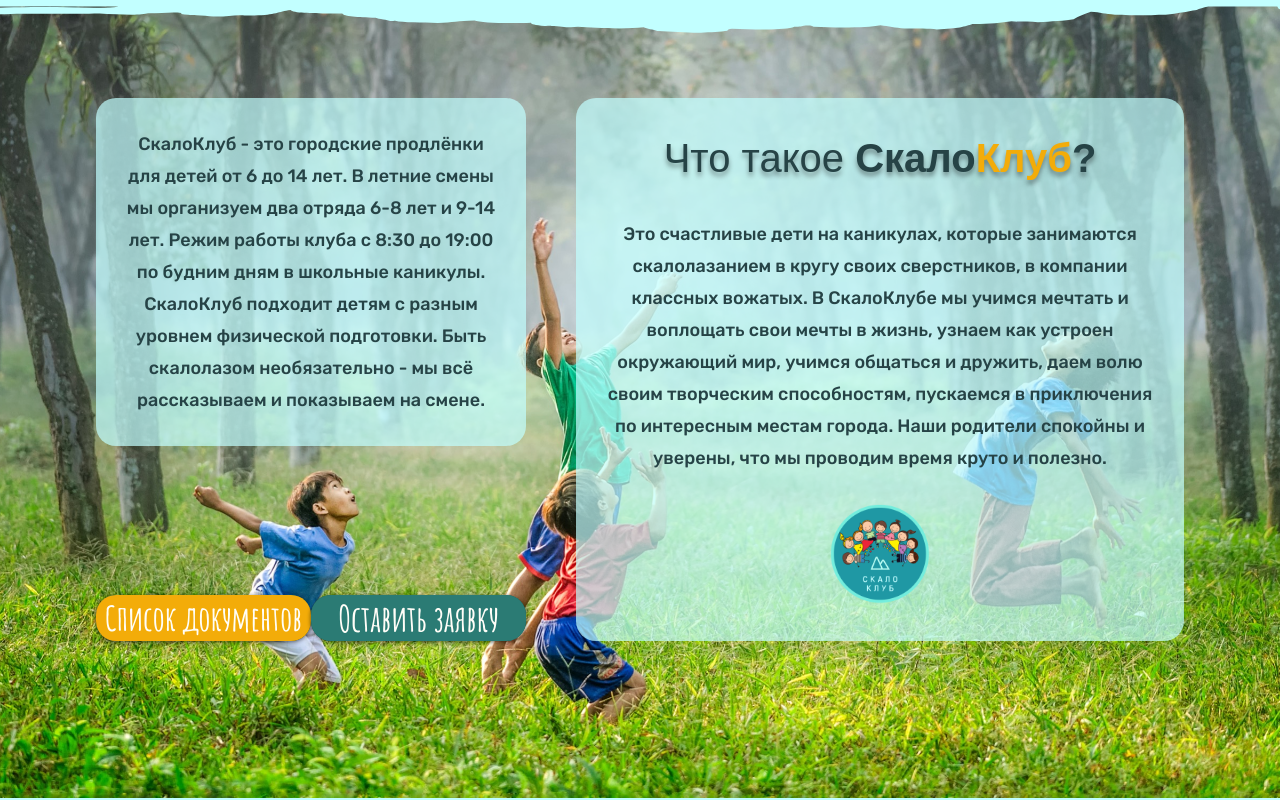
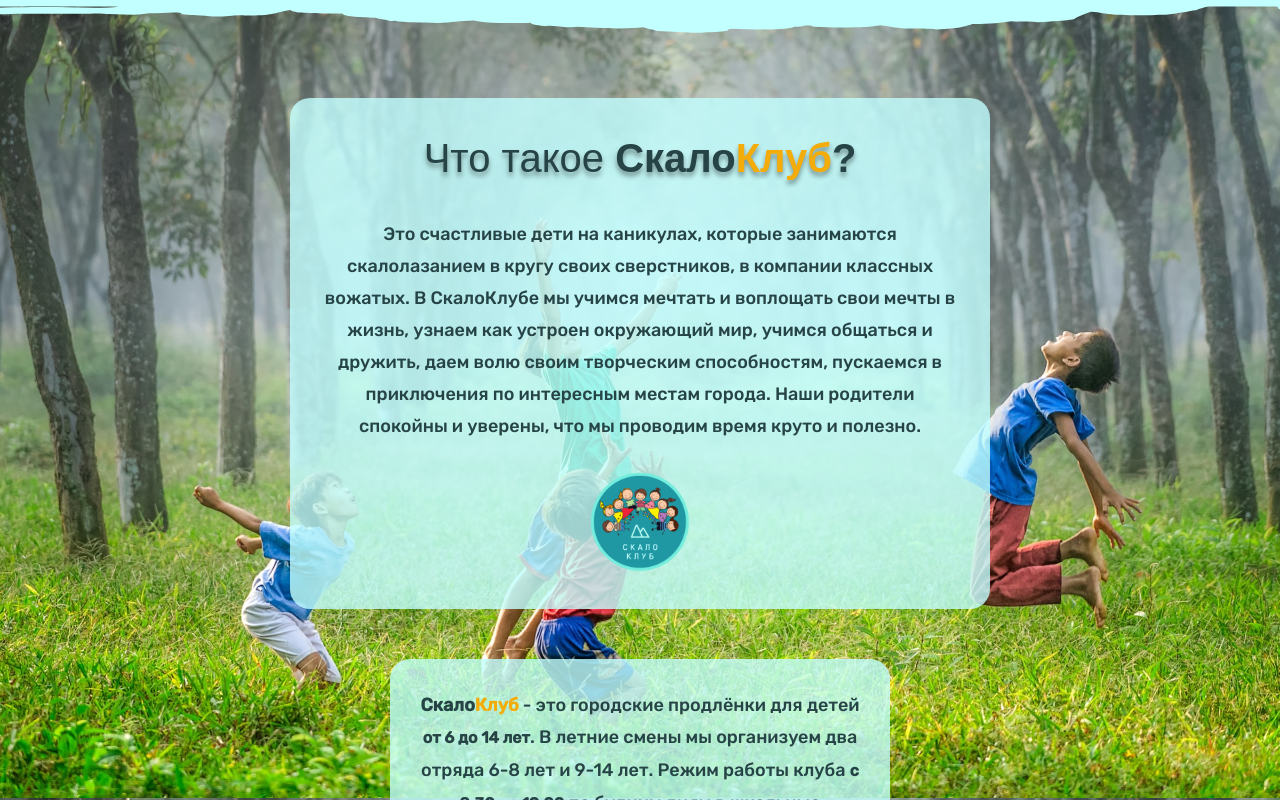
Before and after one commit to ev-climb/skalolager-vue, a Vue app: page / in a window 1280 px wide. Shown: the part 1700-2500 px from the top of the page. Built offline with nearby package versions, Linux system fonts and the light colour scheme.

Commit message:
Мобильная верстка about

```diff
--- a/src/assets/scss/_variables.scss
+++ b/src/assets/scss/_variables.scss
@@ -1 +1,2 @@
-$white-color: #FFFEF8;
+$white-color: #fffef8;
+$orange-color: #f3ac09;
--- a/src/components/sections/AboutSection.vue
+++ b/src/components/sections/AboutSection.vue
@@ -4,10 +4,11 @@
       <div class="info-left">
         <div>
           <p>
-            СкалоКлуб - это городские продлёнки для детей от 6 до 14 лет. В летние смены мы
-            организуем два отряда 6-8 лет и 9-14 лет. Режим работы клуба с 8:30 до 19:00 по будним
-            дням в школьные каникулы. СкалоКлуб подходит детям с разным уровнем физической
-            подготовки. Быть скалолазом необязательно - мы всё рассказываем и показываем на смене.
+            <span>Скало<b>Клуб</b></span> - это городские продлёнки для детей <b>от 6 до 14 лет</b>.
+            В летние смены мы организуем два отряда 6-8 лет и 9-14 лет. Режим работы клуба
+            <b>с 8:30 до 19:00</b> по будним дням в школьные каникулы.
+            <span>Скало<b>Клуб</b></span> подходит детям с разным уровнем физической подготовки.
+            Быть скалолазом необязательно - мы всё рассказываем и показываем на смене.
           </p>
         </div>
         <div class="btns">
@@ -45,7 +46,7 @@
   @import '../../assets/scss/variables';
   .about {
     width: 100%;
-    height: 100vh;
+    padding-bottom: 100px;
     background: no-repeat center/cover url('../../../public/images//background/about.jpg');
     position: relative;
     overflow: hidden;
@@ -67,7 +68,7 @@
         justify-content: space-between;
 
         div:first-of-type {
-          background-color: rgba(194, 255, 255, 0.7);
+          background-color: rgba(194, 255, 255, 0.8);
           padding: 30px;
           border-radius: 20px;
 
@@ -76,6 +77,15 @@
             font-size: 18px;
             font-weight: 500;
             line-height: 2rem;
+            span {
+              font-size: 18px;
+              font-weight: 700;
+              b {
+                font-size: 18px;
+                font-weight: 700;
+                color: $orange-color;
+              }
+            }
           }
         }
         .btns {
@@ -97,7 +107,7 @@
             border: none;
             box-shadow: var(--shd, 0 1px 4px rgba(0, 0, 0, 0.6));
             &:first-of-type {
-              background-color: #f3ac09;
+              background-color: $orange-color;
               font-size: 34px;
             }
           }
@@ -138,7 +148,7 @@
           }
 
           .glow-on-hover:active {
-            color: #f3ac09;
+            color: $orange-color;
           }
 
           .glow-on-hover:active:after {
@@ -165,7 +175,7 @@
     }
     .info-right {
       color: rgb(38, 67, 70);
-      background-color: rgba(194, 255, 255, 0.7);
+      background-color: rgba(194, 255, 255, 0.8);
       z-index: 1;
       width: 60%;
       text-align: center;
@@ -184,7 +194,7 @@
             font-family: 'Rubic', sans-serif;
             font-size: 40px;
             font-weight: 600;
-            color: #f3ac09;
+            color: $orange-color;
           }
         }
       }
@@ -209,4 +219,43 @@
     height: auto;
     rotate: 180deg;
   }
+
+  @media (max-width: 1400px) {
+    .about {
+      .info {
+        flex-direction: column-reverse;
+        align-items: center;
+        gap: 50px;
+
+        .info-left {
+          margin-right: 0;
+          width: 500px;
+        }
+        .info-right {
+          width: 700px;
+        }
+      }
+    }
+  }
+
+  @media (max-width: 900px) {
+    .about {
+      .info {
+        .info-left {
+          width: 90vw;
+          align-items: center;
+          .btns {
+            button {
+              &:last-of-type {
+                display: none;
+              }
+            }
+          }
+        }
+        .info-right {
+          width: 90vw;
+        }
+      }
+    }
+  }
 </style>
--- a/src/components/sections/HeaderSection.vue
+++ b/src/components/sections/HeaderSection.vue
@@ -156,7 +156,7 @@
           span {
             font-weight: 500;
             font-size: 5vw;
-            color: #f3ac09;
+            color: $orange-color;
           }
         }
         h2 {
@@ -217,7 +217,7 @@
         }
 
         .glow-on-hover:active {
-          color: #f3ac09;
+          color: $orange-color;
         }
 
         .glow-on-hover:active:after {
@@ -350,7 +350,7 @@
           span {
             font-weight: 500;
             font-size: 8vh;
-            color: #f3ac09;
+            color: $orange-color;
           }
         }
         h2 {
--- a/src/components/sections/NavBarSection.vue
+++ b/src/components/sections/NavBarSection.vue
@@ -103,7 +103,7 @@
           b {
             font-size: 4vw;
             font-weight: 500;
-            color: #f3ac09;
+            color: $orange-color;
             transition: all 0.3s ease-in;
           }
         }
```
